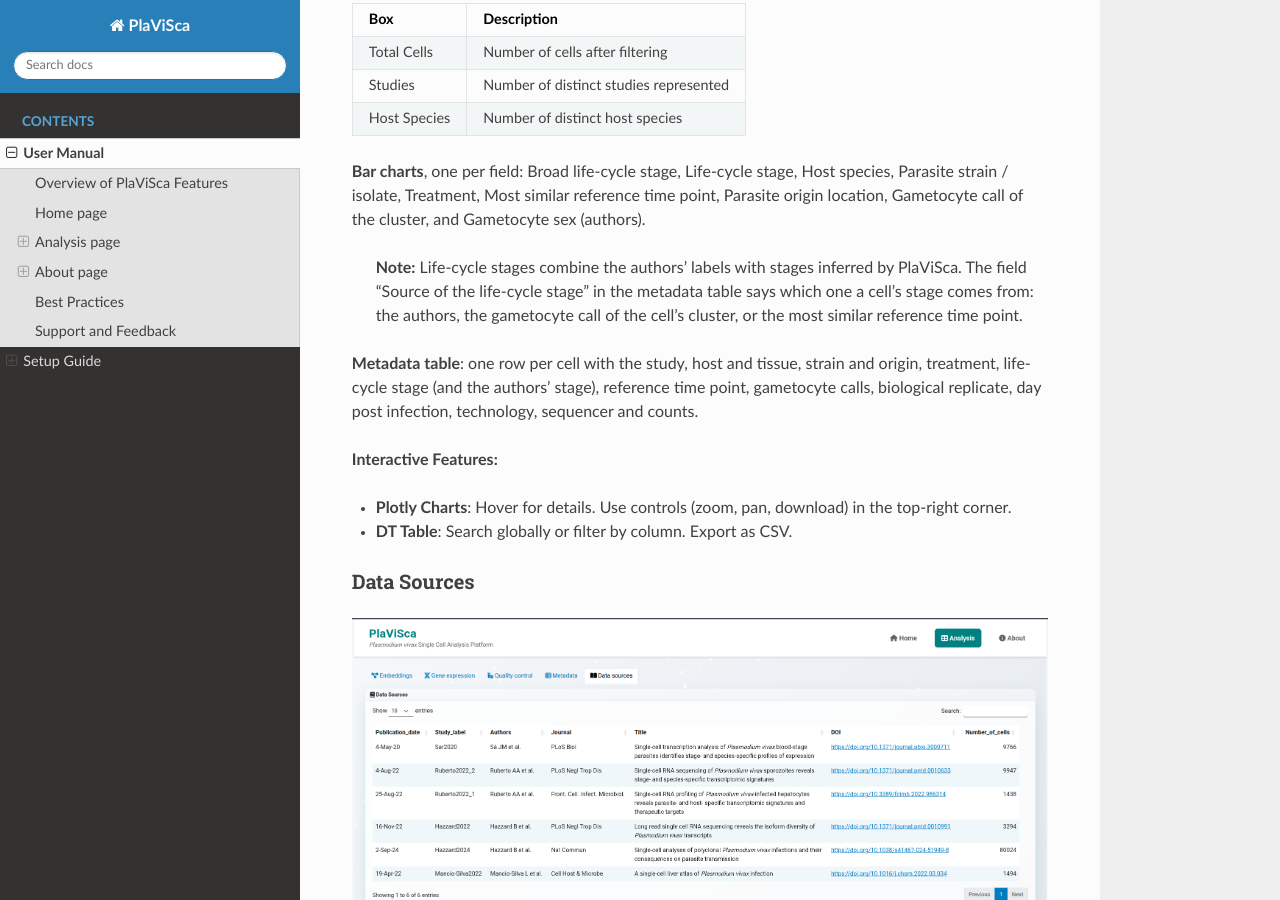
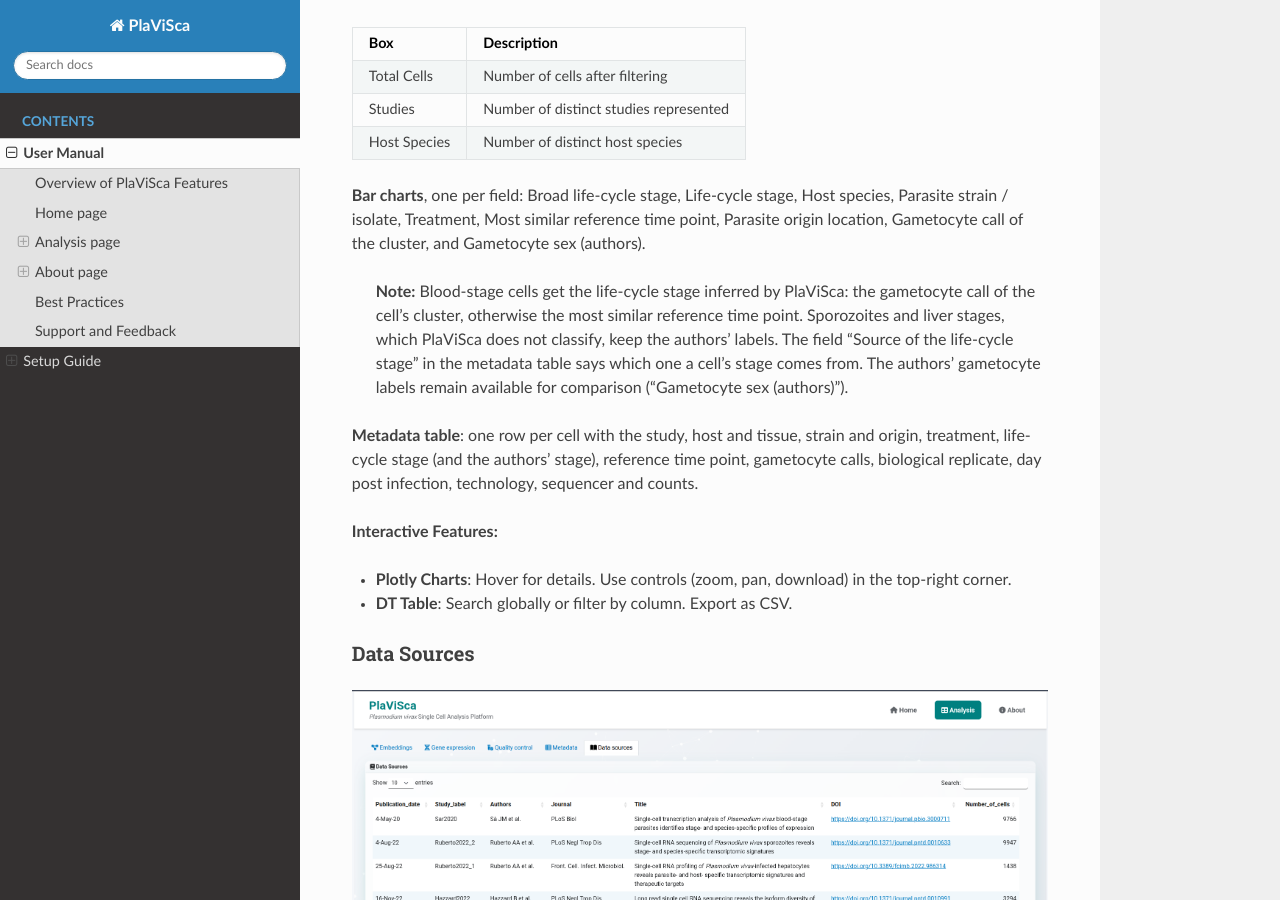
Before and after one commit to baia-ipc/PlaViSCA-app, a Sphinx documentation site: the page built from manual/docs/source/user_manual.md, in a window 1280 px wide and 900 px high, scrolled down 6557 px. Built offline with Sphinx 7.4.7 and the Read the Docs theme 3.1.0, drawn with Linux system fonts in a browser that asks for light colours; some of the changed text lies outside the part shown.

Commit message:
Show a missing gametocyte state as "No gametocyte"
A field can set its own missing_label in config/data_columns.yml; the
gametocyte state uses "No gametocyte", the other fields keep "Missing".
The field's label is used in the cell table, the colour legends and hover
text, the bar charts, and is ordered last and coloured grey.

The manual says that blood-stage cells take the stage inferred by
PlaViSca and that sporozoites and liver stages keep the authors' labels.

```diff
--- a/manual/docs/source/user_manual.md
+++ b/manual/docs/source/user_manual.md
@@ -67,7 +67,7 @@
 | Parasite strain / isolate | Parasite strain or clinical isolate |
 | Most similar reference time point (h) | For blood-stage cells: the time point of a reference blood-stage time course (Zhu et al. 2016) whose expression is most similar to the cell. It is a similarity, not a measured time |
 
-Hover over the help icon next to a filter for its full description. Cells with a missing value are shown as "Missing".
+Hover over the help icon next to a filter for its full description. Cells with a missing value are shown as "Missing"; for the gametocyte state, cells that are not gametocytes are shown as "No gametocyte".
 
 Filters apply with **OR logic within each field** and **AND logic between fields**, allowing precise subsetting of the dataset. All tabs stay synchronized with each other's filter selections.
 
@@ -159,7 +159,7 @@
 
 **Bar charts**, one per field: Broad life-cycle stage, Life-cycle stage, Host species, Parasite strain / isolate, Treatment, Most similar reference time point, Parasite origin location, Gametocyte call of the cluster, and Gametocyte sex (authors).
 
-> **Note:** Life-cycle stages combine the authors' labels with stages inferred by PlaViSca. The field "Source of the life-cycle stage" in the metadata table says which one a cell's stage comes from: the authors, the gametocyte call of the cell's cluster, or the most similar reference time point.
+> **Note:** Blood-stage cells get the life-cycle stage inferred by PlaViSca: the gametocyte call of the cell's cluster, otherwise the most similar reference time point. Sporozoites and liver stages, which PlaViSca does not classify, keep the authors' labels. The field "Source of the life-cycle stage" in the metadata table says which one a cell's stage comes from. The authors' gametocyte labels remain available for comparison ("Gametocyte sex (authors)").
 
 **Metadata table**: one row per cell with the study, host and tissue, strain and origin, treatment, life-cycle stage (and the authors' stage), reference time point, gametocyte calls, biological replicate, day post infection, technology, sequencer and counts.
 
```
Also changed, not shown: docs/developer.md (+4 -0 lines), 10 other files.
